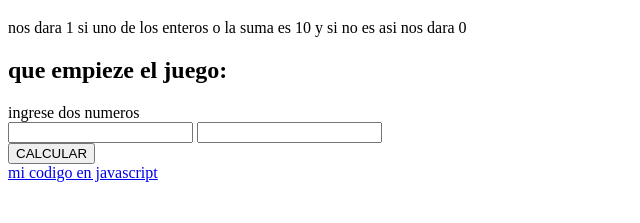
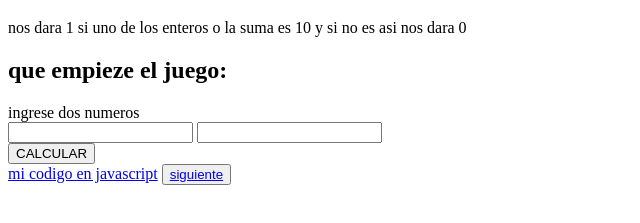
Before and after one commit to coralramirez/6-ejercicio, a plain HTML site: page index.html in a window 1280 px wide. Shown: the part 61-284 px from the top of the page, without its empty margins (0-640 px from the left). Drawn offline with Linux system fonts and the light colour scheme.

Commit message:
subo enlace

```diff
--- a/index.html
+++ b/index.html
@@ -21,5 +21,8 @@
     <button onclick="calcular()">CALCULAR</button>
     <div id="salida"></div>
     <a href="https://github.com/coralramirez/6-ejercicio/blob/master/main.js">mi codigo en javascript</a>
+    <button><a href=" https://coralramirez.github.io/7-ejercicio/">
+	    siguiente
+	</a></button>
 </body>
 </html>
```
